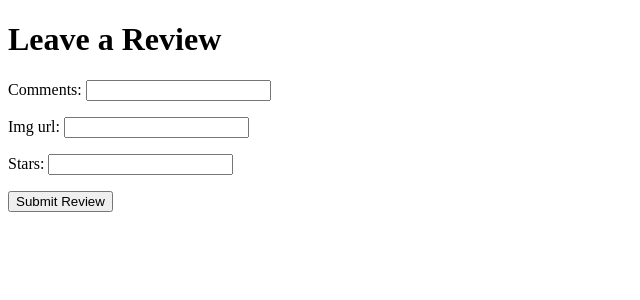
After one commit to normalspoon/foodie_list, a Django app: page /reviews/create/1/ in a window 1280 px wide. The commit adds this page. Shown: the top 300 px of the page, without its empty margins (0-640 px from the left). Run offline with Django 5.2, Linux system fonts and the light colour scheme.

Commit message:
Adding review form

```diff
--- a/main_app/models.py
+++ b/main_app/models.py
@@ -1,5 +1,4 @@
 from django.db import models
-
 
 from django.contrib.auth.models import User
 
@@ -10,6 +9,12 @@ class Restaurant(models.Model):
    address = models.TextField()
    location = models.CharField(max_length=300)
    rating = models.DecimalField(decimal_places=1, max_digits=2)
+   place_id = models.CharField(max_length=100, unique=True)
+
+   def __str__(self):
+     return self.name
+
+
 
 
 
@@ -20,3 +25,6 @@ class Review(models.Model):
 
   user = models.ForeignKey(User, on_delete=models.CASCADE)
   Restaurant = models.ForeignKey(Restaurant, on_delete=models.CASCADE)
+
+  def __str__(self):
+    return f"Review by {self.user.username} for {self.restaurant.name}"
--- a/main_app/templates/registration/login.html
+++ b/main_app/templates/registration/login.html
@@ -1,6 +1,4 @@
-
-<!-- no need to have base.html loaded!! -->
-{% load static %}
+{% extends 'base.html' %} {% load static %} {% block content %}
 
 <!DOCTYPE html>
 <html lang="en">
@@ -36,3 +34,5 @@
     </div>
   </body>
 </html>
+
+{% endblock %}
--- a/main_app/templates/restaurants/detail.html
+++ b/main_app/templates/restaurants/detail.html
@@ -1,9 +1,11 @@
 {% load static %}
-
 
 <h1>Restaurant Details</h1>
 <h2 id="details">{{ place_details.name }}</h2>
 <div id="details">{{ place_details.formatted_address }}</div>
 
+<a href="{% url 'reviews_create' place_id=place_details.place_id %}">
+  <button>Leave a Review</button>
+</a>
 
 <script src="{% static 'js/detail.js' %}"></script>
--- /dev/null
+++ b/main_app/templates/restaurants/review_form.html
@@ -0,0 +1,14 @@
+<!DOCTYPE html>
+<html lang="en">
+  <head>
+    <meta charset="UTF-8" />
+    <title>Leave a Review</title>
+  </head>
+  <body>
+    <h1>Leave a Review</h1>
+    <form method="POST" enctype="multipart/form-data">
+      {% csrf_token %} {{ form.as_p }}
+      <input type="submit" value="Submit Review" />
+    </form>
+  </body>
+</html>
--- a/main_app/urls.py
+++ b/main_app/urls.py
@@ -10,4 +10,7 @@ urlpatterns = [
     path('details/<str:place_id>/', views.places_details, name='places_details'),
     path('myLists/', views.myLists, name='myLists'),
     path('myMap/', views.myMap, name='myMap'),
+    path('reviews/create/<str:place_id>/', views.ReviewCreate.as_view(), name='reviews_create'),
+    path('reviews/<int:pk>/update/', views.ReviewUpdate.as_view(), name='reviews_update'),
+    path('reviews/<int:pk>/delete/', views.ReviewDelete.as_view(), name='reviews_delete'),
 ]
--- a/main_app/views.py
+++ b/main_app/views.py
@@ -1,6 +1,10 @@
-from django.shortcuts import render, redirect
+from django.shortcuts import render, redirect, get_object_or_404
 from django.contrib.auth import login
 from django.contrib.auth.forms import UserCreationForm
+from django.views.generic.edit import CreateView, UpdateView, DeleteView
+from django.views.generic import ListView, DetailView
+from .models import Review, Restaurant
+from django.urls import reverse_lazy
 from decouple import config
 import requests
 
@@ -42,3 +46,30 @@ def myLists(request):
 
 def myMap(request):
   return render(request, 'myMap.html')
+
+
+class ReviewList(ListView):
+  model = Review
+
+class ReviewCreate(CreateView):
+    model = Review
+    fields = ['comments', 'img_url', 'stars']
+    template_name = 'restaurants/review_form.html'
+
+    def form_valid(self, form):
+        place_id = self.kwargs['place_id']
+        restaurant = get_object_or_404(Restaurant, place_id=place_id)
+        form.instance.restaurant = restaurant
+        form.instance.user = self.request.user
+        return super().form_valid(form)
+
+    def get_success_url(self):
+        return reverse_lazy('places_details', kwargs={'place_id': self.kwargs['place_id']})
+
+class ReviewUpdate(UpdateView):
+  model = Review
+  fields = ['comments', 'img_url', 'stars']
+
+class ReviewDelete(DeleteView):
+  model = Review
+  success_url = '/home'
```
Also changed, not shown: main_app/templates/restaurants/review.html (added, +16 -0 lines), main_app/migrations/0003_restaurant_address_restaurant_rating_review_and_more.py (added), main_app/migrations/0004_restaurant_place_id.py (added).
